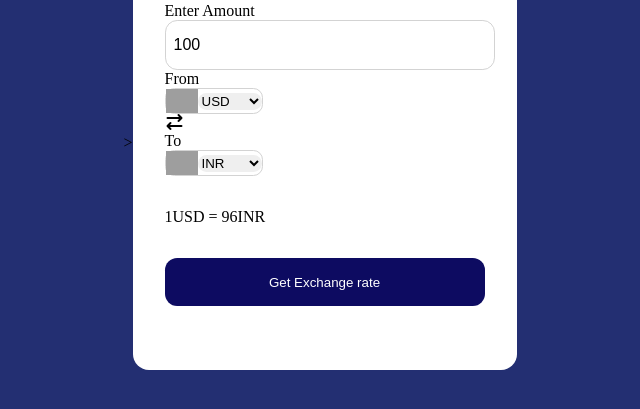
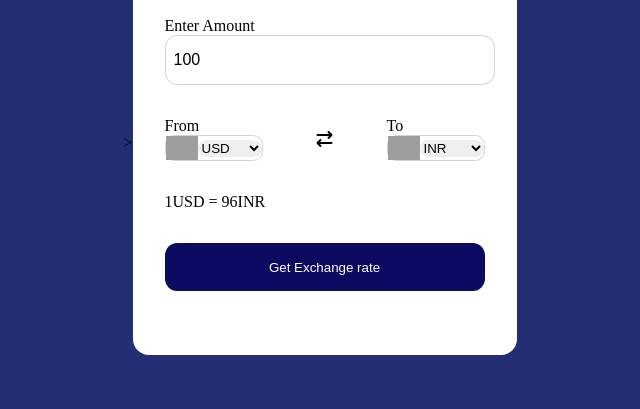
Before and after one commit to surajpandey230522-cloud/Currency-Convertor, a plain HTML site: page index.html in a window 1280 px wide. Shown: the part 257-666 px from the top of the page, without its empty margins (320-960 px from the left). Drawn offline with Linux system fonts and the light colour scheme; grey boxes are pictures that could not be loaded.

Commit message:
Update styl.css

```diff
--- a/styl.css
+++ b/styl.css
@@ -41,7 +41,7 @@ form input{
     padding-left:0.5rem;
 }
 
-.drop-down{
+.dropdown{
     display: flex;
     justify-content: space-between;
     align-items: center;
@@ -70,4 +70,5 @@ form button{
     height: 3rem;
     background-color:#0D0B61 ;
     color: white;
+    cursor: pointer;
 }
```
